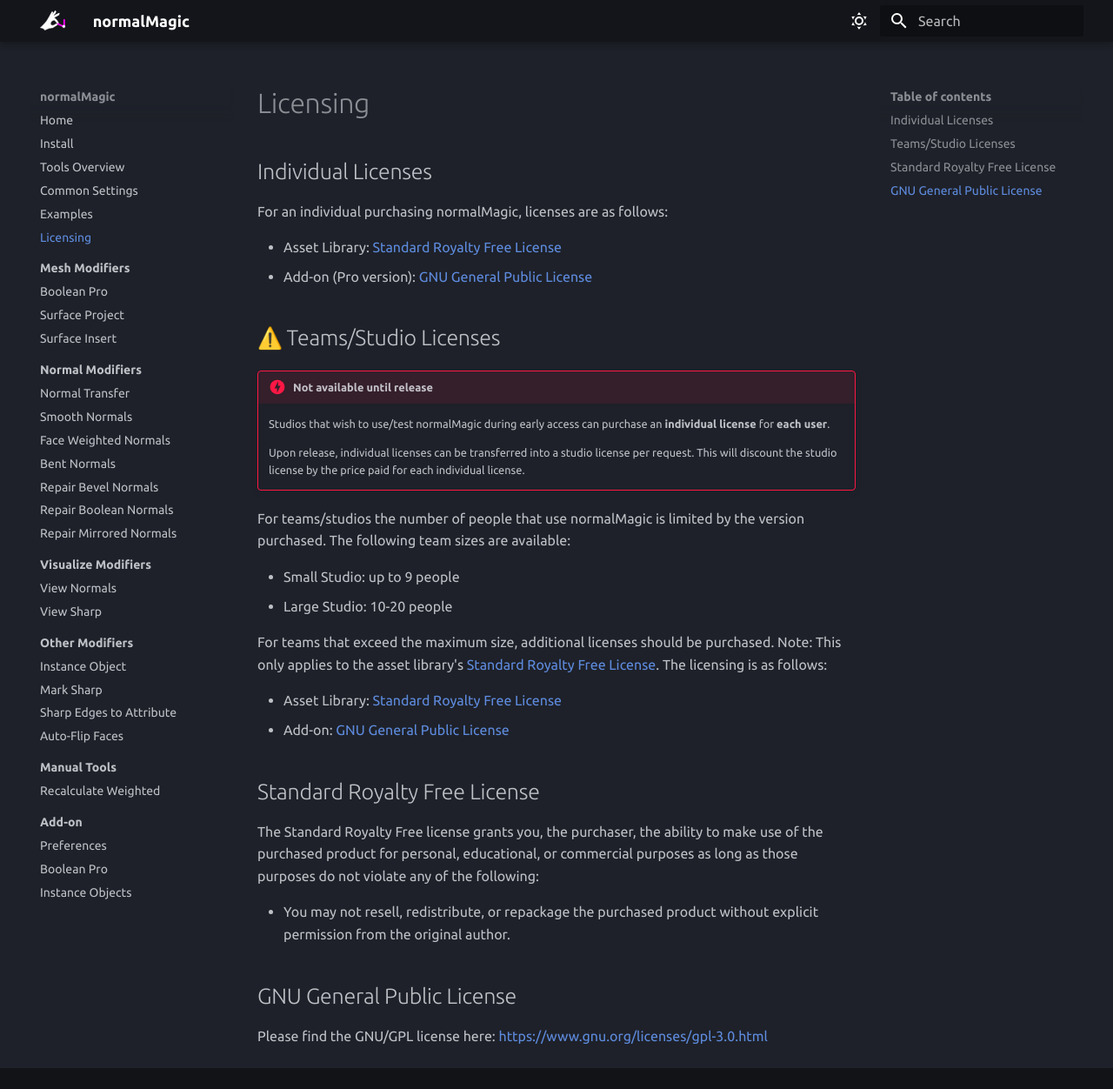
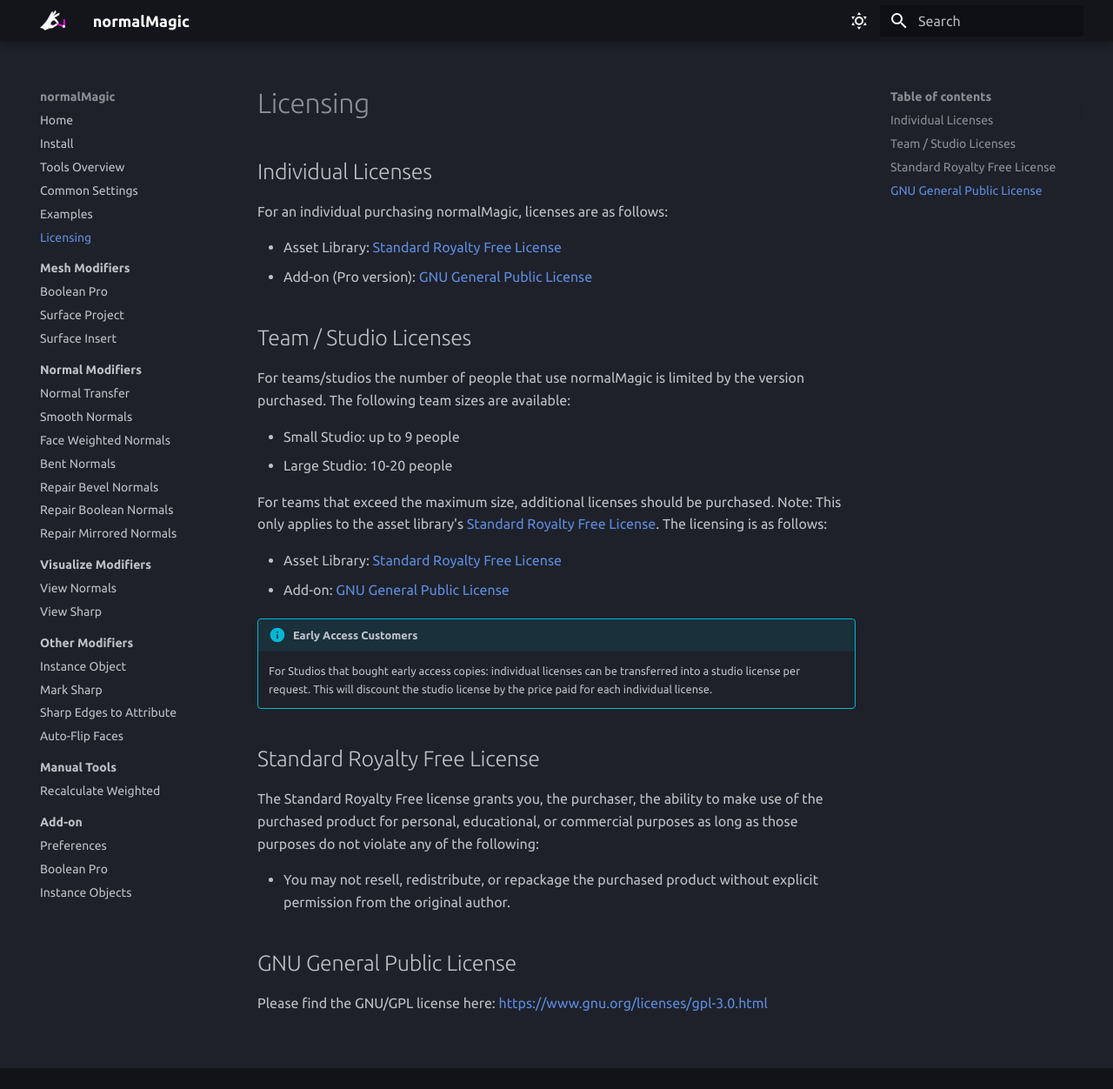
Before and after one commit to SpaghetMeNot/normalmagic, an MkDocs documentation site: the page built from docs/licensing.md, in a window 1280 px wide and 1252 px high. Shown: the whole window at 87% size. Built offline with MkDocs 1.6.1 and Material for MkDocs 9.7.7, drawn with Linux system fonts in a browser that asks for light colours; emoji names are drawn with the system emoji font; some web fonts are replaced; the version menu is left out.

Commit message:
Updating licensing now release is out

```diff
--- a/docs/licensing.md
+++ b/docs/licensing.md
@@ -8,12 +8,7 @@
 - Add-on (Pro version): [GNU General Public License](https://www.gnu.org/licenses/gpl-3.0.html)
 
 
-## :warning: Teams/Studio Licenses
-
-!!! danger "Not available until release"
-    Studios that wish to use/test normalMagic during early access can purchase an **individual license** for **each user**.
-
-    Upon release, individual licenses can be transferred into a studio license per request. This will discount the studio license by the price paid for each individual license.
+## Team / Studio Licenses
 
 For teams/studios the number of people that use normalMagic is limited by the version purchased.
 The following team sizes are available:
@@ -27,6 +22,9 @@
 - Asset Library: [Standard Royalty Free License](#standard-royalty-free-license)
 - Add-on: [GNU General Public License](https://www.gnu.org/licenses/gpl-3.0.html)
 
+!!! info "Early Access Customers"
+    For Studios that bought early access copies: individual licenses can be transferred into a studio license per request. This will discount the studio license by the price paid for each individual license.
+
 
 ## Standard Royalty Free License
 
```
